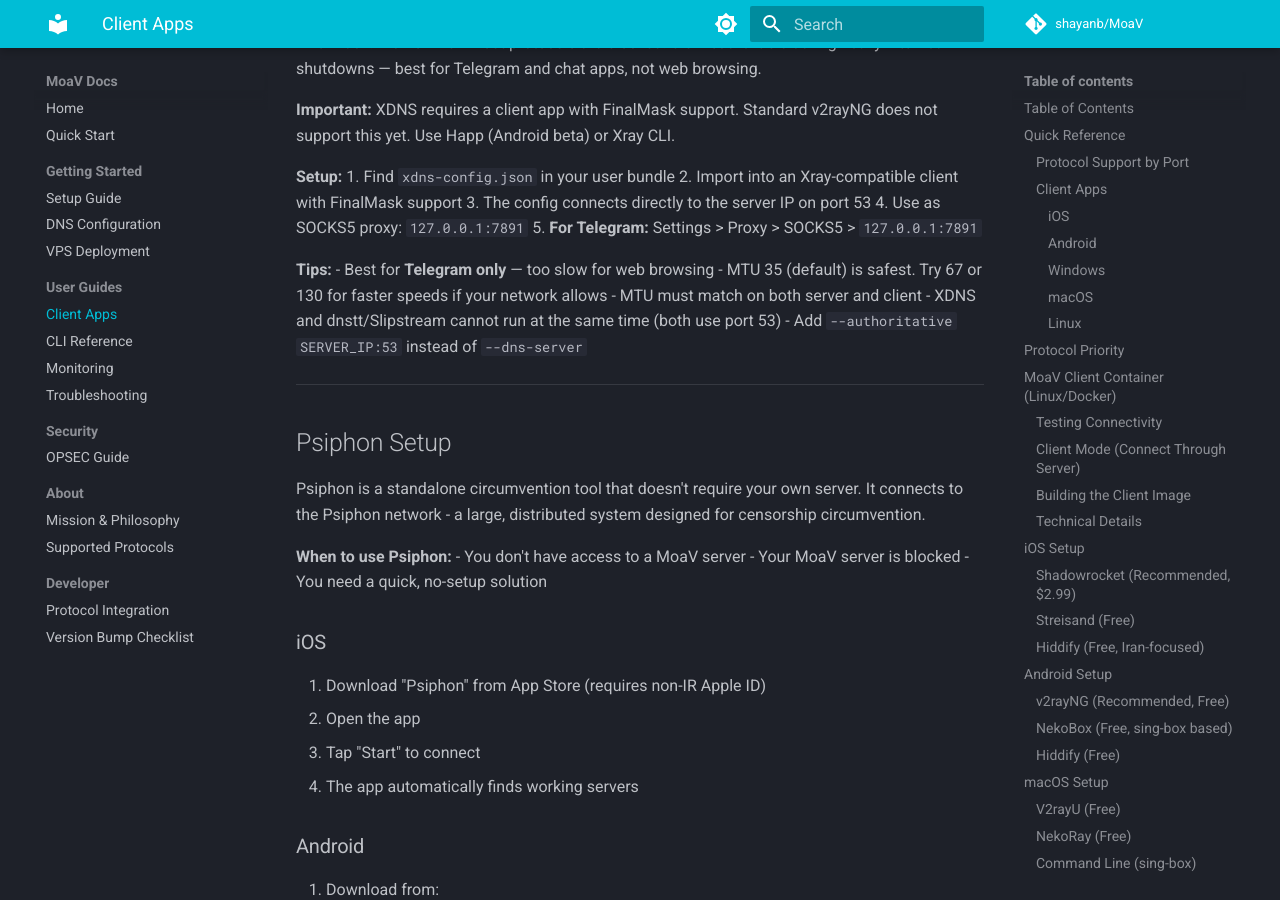
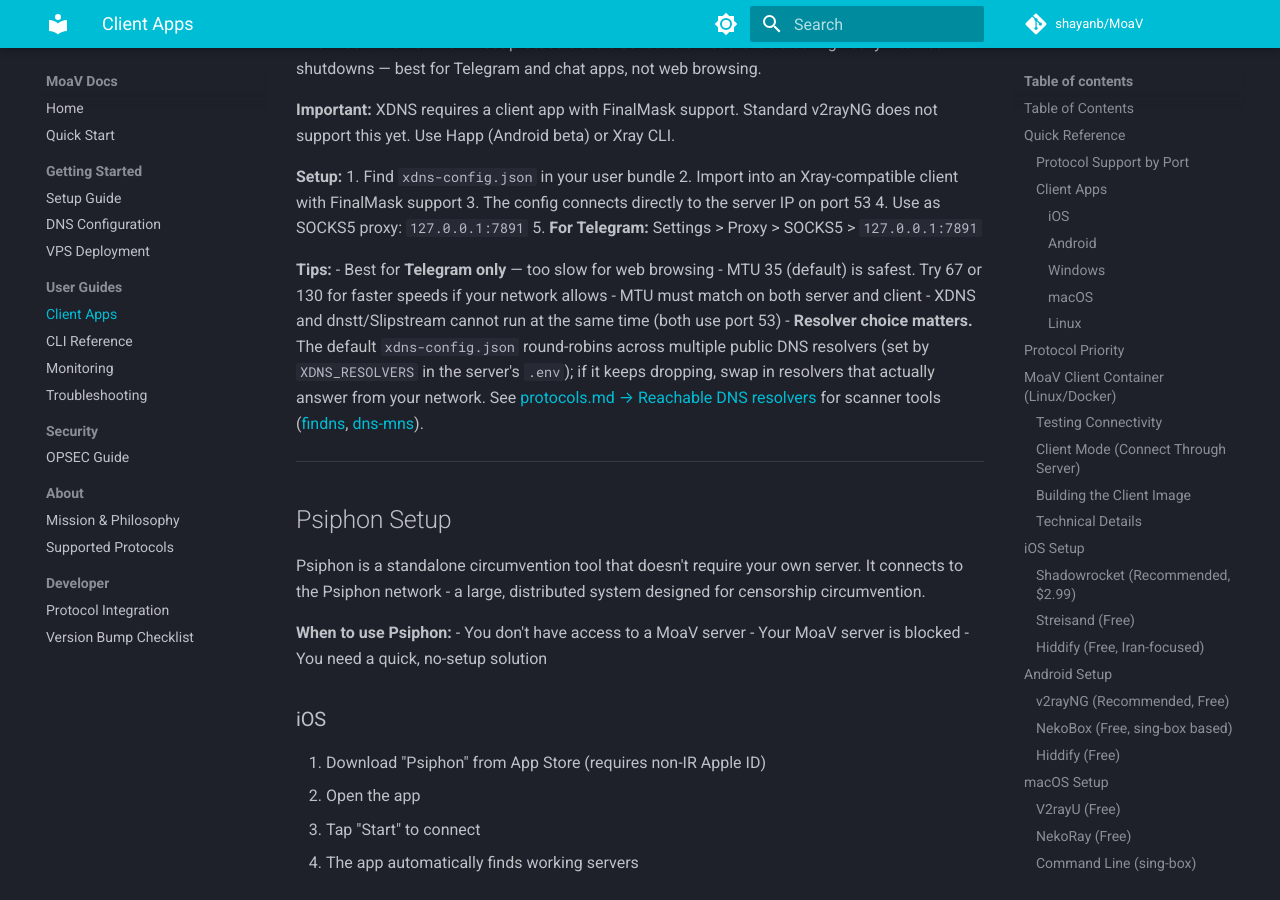
Before and after one commit to MotherofallVPNs/moav-site, an MkDocs documentation site: the page built from docs/CLIENTS.md, in a window 1280 px wide and 900 px high, scrolled down 15800 px. Built offline with MkDocs 1.6.1 and Material for MkDocs 9.7.7, drawn with Linux system fonts in a browser that asks for light colours; comment, search, counter and statistics services are not loaded.

Commit message:
docs: add reachable-DNS-resolver guidance under DNS tunnel sections
Canonical guidance now lives under docs/protocols.md → "Reachable DNS
resolvers" (new subsection inside the XDNS Tuning area). Covers:

- Why public resolver choice matters per network (well-known IPs like
  1.1.1.1 / 8.8.8.8 get throttled and null-routed during shutdowns
  while less-publicized resolvers keep answering)
- Scanner tools: findns (SamNet-dev/findns) and dns-mns (E-Gurl/dns-mns)
- How to apply the result per tunnel:
  - XDNS: set XDNS_RESOLVERS=... and regenerate-users
  - dnstt: -doh https://<resolver>/dns-query at the client
  - Slipstream: --dns-server <resolver>:53 (or --authoritative to skip
    public DNS entirely)

XDNS_RESOLVERS is also added as a row in the XDNS Tuning table so
operators discovering the knob land on the same explanation.

Short cross-references elsewhere (kept terse per request):
- docs/DNS.md: note under the DNS-tunnel block pointing to protocols.md
- docs/CLIENTS.md: XDNS Tips bullet pointing to protocols.md
- scripts/singbox-user-add.sh (bundled xdns.txt): now shows the actual
  XDNS_RESOLVERS the bundle round-robins over plus scanner links
- docs/client-guide-template.html (EN + FA): existing scanner links
  preserved; one-line tweak noting that the default config already
  fans out across multiple resolvers

Co-Authored-By: Claude Opus 4.7 (1M context) <noreply@anthropic.com>

```diff
--- a/docs/CLIENTS.md
+++ b/docs/CLIENTS.md
@@ -652,7 +652,7 @@ XDNS encodes VPN traffic inside DNS-like packets using Xray-core's mKCP transpor
 - MTU 35 (default) is safest. Try 67 or 130 for faster speeds if your network allows
 - MTU must match on both server and client
 - XDNS and dnstt/Slipstream cannot run at the same time (both use port 53)
-  - Add `--authoritative SERVER_IP:53` instead of `--dns-server`
+- **Resolver choice matters.** The default `xdns-config.json` round-robins across multiple public DNS resolvers (set by `XDNS_RESOLVERS` in the server's `.env`); if it keeps dropping, swap in resolvers that actually answer from your network. See [protocols.md → Reachable DNS resolvers](protocols.md#reachable-dns-resolvers) for scanner tools ([findns](https://github.com/SamNet-dev/findns), [dns-mns](https://gitlab.com/E-Gurl/dns-mns)).
 
 ---
 
--- a/docs/client-guide-template.html
+++ b/docs/client-guide-template.html
@@ -1125,7 +1125,7 @@
                     <h4>DNS Resolvers</h4>
                     <p><strong>DNS Resolver mode</strong> (default, stealthier): routes through public DNS — may reconnect periodically if resolver rate-limits</p>
                     <p><strong>Direct mode</strong> (more stable): connects to server IP directly — no DNS resolver needed</p>
-                    <p style="margin-top: 8px;">If DNS resolver keeps dropping, switch to direct config or try other resolvers. Find working DNS resolvers: <a href="https://github.com/SamNet-dev/findns" target="_blank">findns</a> / <a href="https://gitlab.com/E-Gurl/dns-mns" target="_blank">dns-mns</a></p>
+                    <p style="margin-top: 8px;">Config round-robins across multiple resolvers by default. If they keep dropping, swap in resolvers that respond on your network: <a href="https://github.com/SamNet-dev/findns" target="_blank">findns</a> / <a href="https://gitlab.com/E-Gurl/dns-mns" target="_blank">dns-mns</a></p>
                     <p style="color: var(--text-muted); font-size: 12px;"><strong>Telegram only</strong> — this protocol is too slow for web browsing.</p>
                 </div>
             </div>
@@ -1953,7 +1953,7 @@
                     <h4>DNS Resolver ها</h4>
                     <p><strong>حالت DNS Resolver</strong> (پیش‌فرض، مخفی‌تر): از طریق DNS عمومی — ممکنه هر چند دقیقه قطع و وصل بشه</p>
                     <p><strong>حالت مستقیم</strong> (پایدارتر): مستقیم به IP سرور — بدون DNS resolver</p>
-                    <p style="margin-top: 8px;">اگه DNS resolver قطع و وصل میشه، برید رو کانفیگ مستقیم یا resolver دیگه امتحان کنید. پیدا کردن DNS resolver: <a href="https://github.com/SamNet-dev/findns" target="_blank">findns</a> / <a href="https://gitlab.com/E-Gurl/dns-mns" target="_blank">dns-mns</a></p>
+                    <p style="margin-top: 8px;">کانفیگ به‌صورت پیش‌فرض روی چند resolver می‌چرخه. اگه قطع شدن، resolverهایی رو جایگزین کنید که از شبکه شما جواب می‌دن: <a href="https://github.com/SamNet-dev/findns" target="_blank">findns</a> / <a href="https://gitlab.com/E-Gurl/dns-mns" target="_blank">dns-mns</a></p>
                     <p style="color: var(--text-muted); font-size: 12px;"><strong>فقط تلگرام</strong> — این پروتکل برای وب‌گردی کنده.</p>
                 </div>
             </div>
```
Also changed, not shown: docs/DNS.md (+2 -0 lines), docs/protocols.md (+17 -1 lines).
